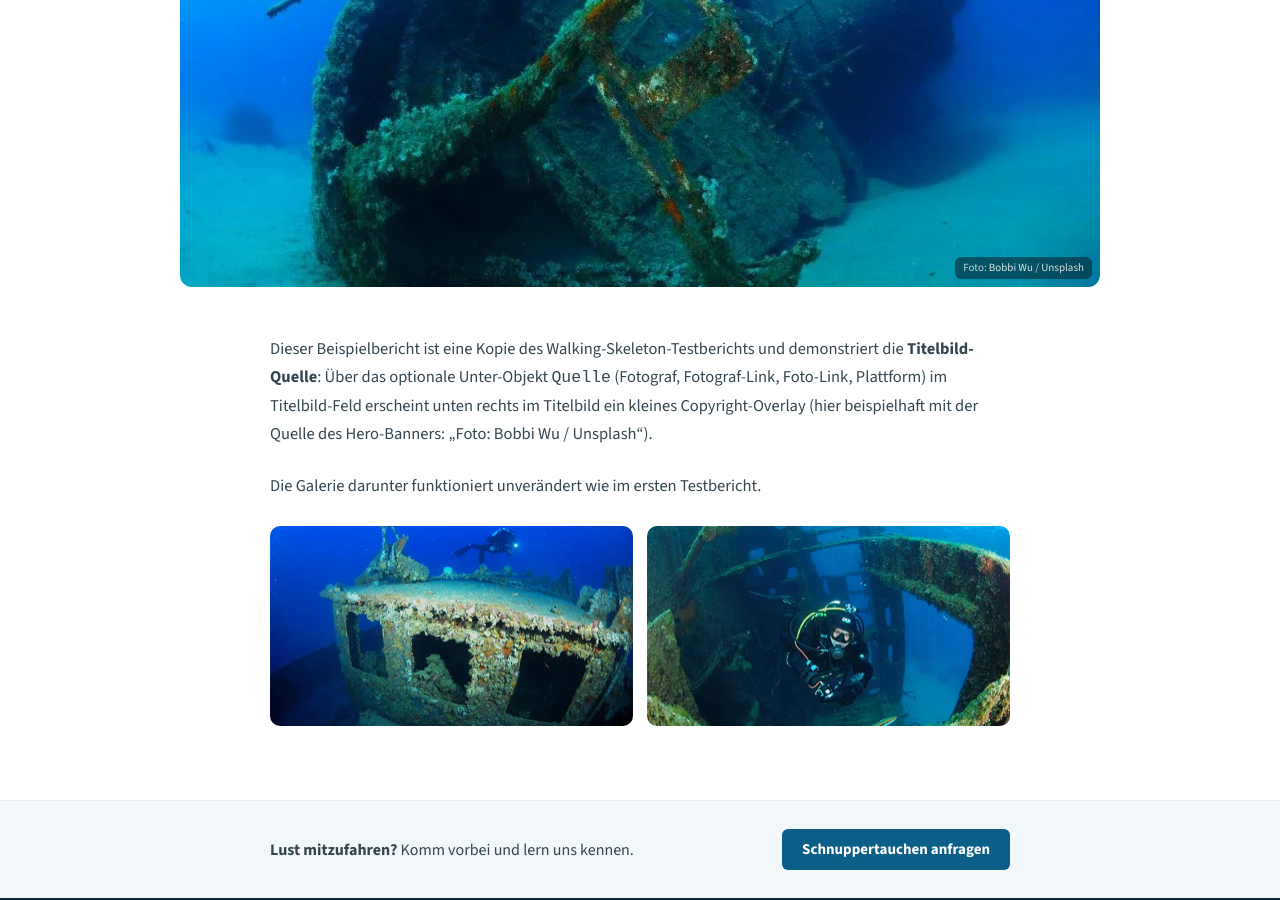
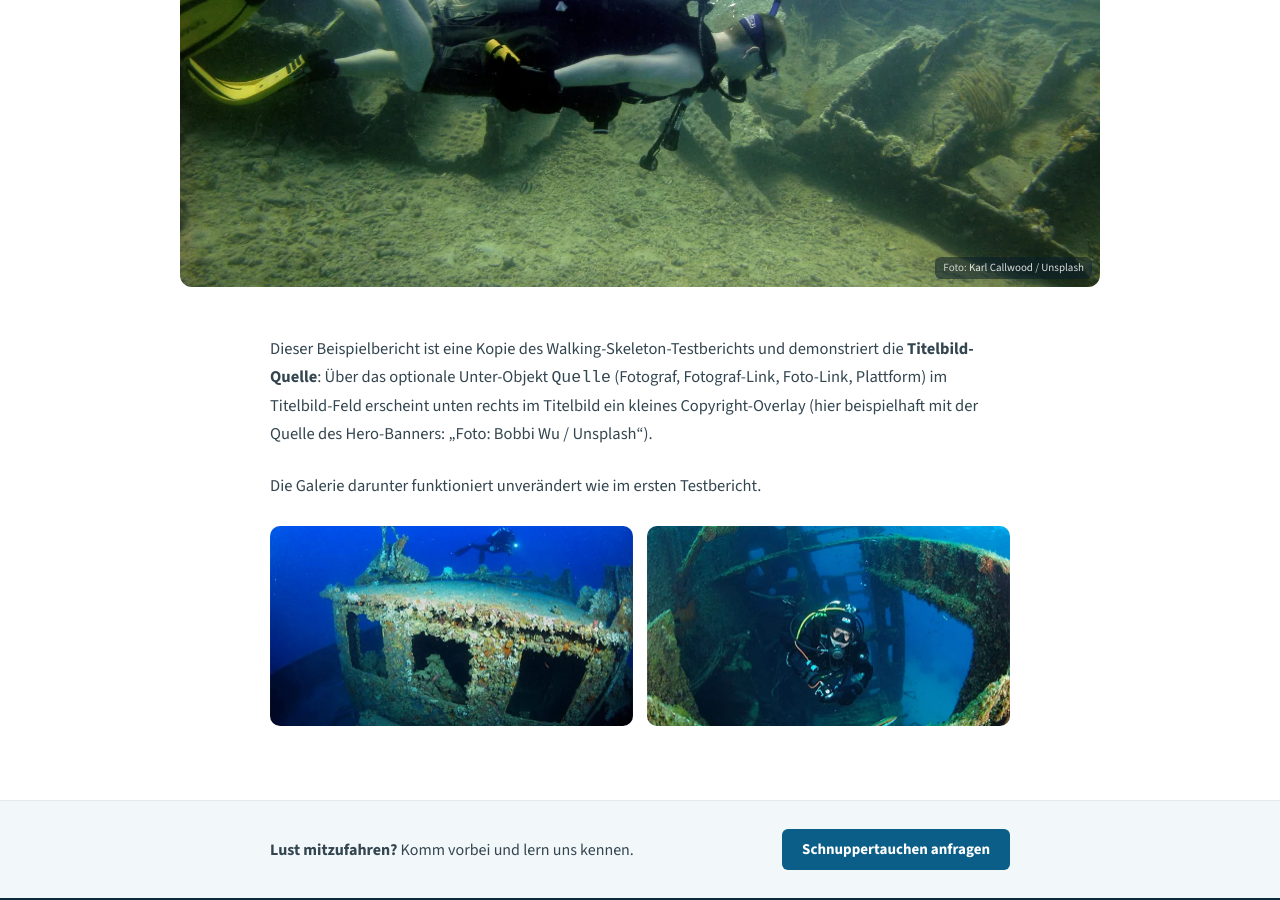
Before and after one commit to hollesse/sharkey-divers.de, a Jekyll site: the page built from _posts/2026-09-01-testbericht-mit-bildquelle.md, in a window 1280 px wide and 900 px high, scrolled down 530 px. Built offline with Jekyll 4.4.1, drawn with Linux system fonts in a browser that asks for light colours.

Commit message:
Update Berichte “2026-09-01-testbericht-mit-bildquelle” +1

```diff
--- a/_posts/2026-09-01-testbericht-mit-bildquelle.md
+++ b/_posts/2026-09-01-testbericht-mit-bildquelle.md
@@ -1,20 +1,23 @@
 ---
-title: "Testbericht: Titelbild mit Bildquelle"
+title: 'Testbericht: Titelbild mit Bildquelle'
 date: 2026-09-01
-teaser: "Kopie des Beispielberichts, die die neue Titelbild-Quelle demonstriert: kleines Copyright-Overlay unten rechts im Titelbild."
+teaser: 'Kopie des Beispielberichts, die die neue Titelbild-Quelle demonstriert: kleines Copyright-Overlay unten rechts im Titelbild.'
+cta_banner: true
 titelbild:
-  src: /assets/uploads/2026-09-01-testbericht-mit-bildquelle/bericht-hero.webp
-  alt: "Person schwimmt unter Wasser durch tiefblaues Meer"
+  src: /assets/uploads/2026-09-01-testbericht-mit-bildquelle/karl-callwood-fQLOft9MaM4-unsplash.webp
+  alt: Person schwimmt unter Wasser durch tiefblaues Meer
   quelle:
-    fotograf: "Bobbi Wu"
-    fotograf_url: "https://unsplash.com/de/@bobbiwu?utm_source=unsplash&utm_medium=referral&utm_content=creditCopyText"
-    foto_url: "https://unsplash.com/de/fotos/person-die-unter-wasser-schwimmt-fotografie-3_h9trxhQmY?utm_source=unsplash&utm_medium=referral&utm_content=creditCopyText"
-    plattform: "Unsplash"
+    fotograf: Karl Callwood
+    fotograf_url: https://unsplash.com/de/@climatechangevi?utm_source=unsplash&utm_medium=referral&utm_content=creditCopyText
+    foto_url: https://unsplash.com/de/fotos/ein-mann-im-tauchanzug-schwimmt-im-wasser-fQLOft9MaM4?utm_source=unsplash&utm_medium=referral&utm_content=creditCopyText
+    plattform: Unsplash
 images:
   - src: /assets/uploads/2026-09-01-testbericht-mit-bildquelle/bericht-bild-1.webp
-    alt: "Beispielbild aus dem Tauchbericht"
+    alt: Beispielbild aus dem Tauchbericht
+    quelle: null
   - src: /assets/uploads/2026-09-01-testbericht-mit-bildquelle/bericht-bild-2.webp
-    alt: "Weiteres Beispielbild aus dem Tauchbericht"
+    alt: Weiteres Beispielbild aus dem Tauchbericht
+    quelle: null
 ---
 
 Dieser Beispielbericht ist eine Kopie des Walking-Skeleton-Testberichts und demonstriert die **Titelbild-Quelle**: Über das optionale Unter-Objekt `Quelle` (Fotograf, Fotograf-Link, Foto-Link, Plattform) im Titelbild-Feld erscheint unten rechts im Titelbild ein kleines Copyright-Overlay (hier beispielhaft mit der Quelle des Hero-Banners: &bdquo;Foto: Bobbi Wu / Unsplash&ldquo;).
```
Also changed, not shown: assets/uploads/2026-09-01-testbericht-mit-bildquelle/karl-callwood-fQLOft9MaM4-unsplash.webp (added).
